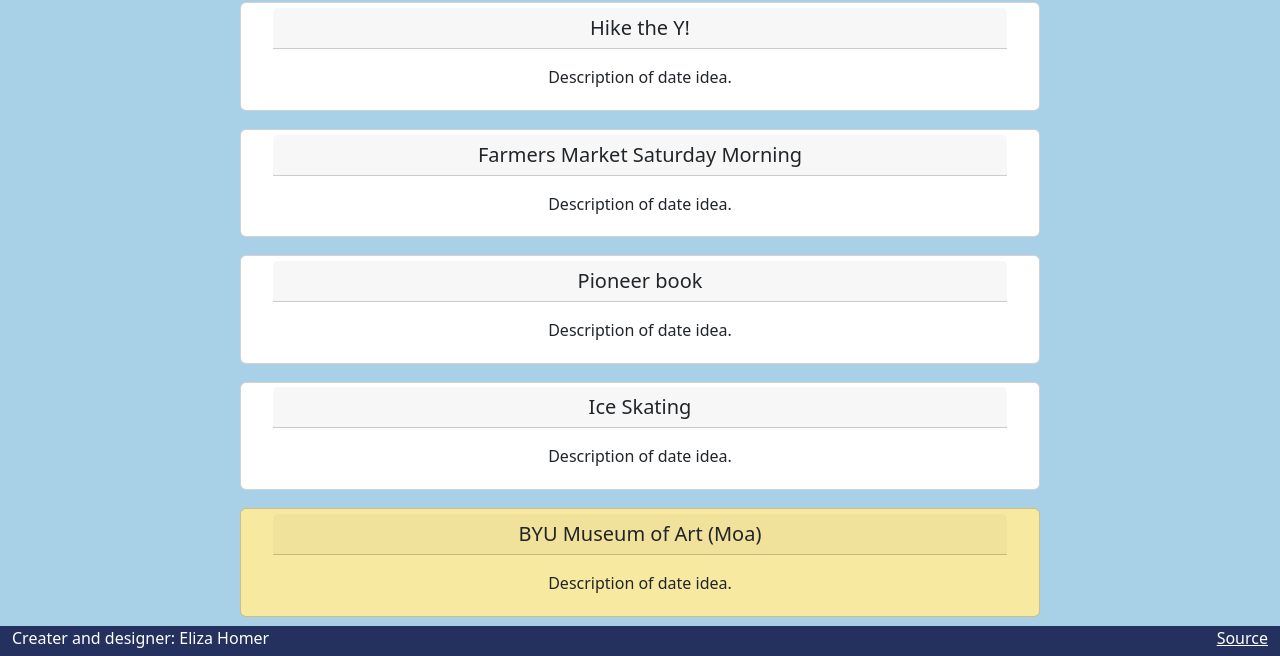
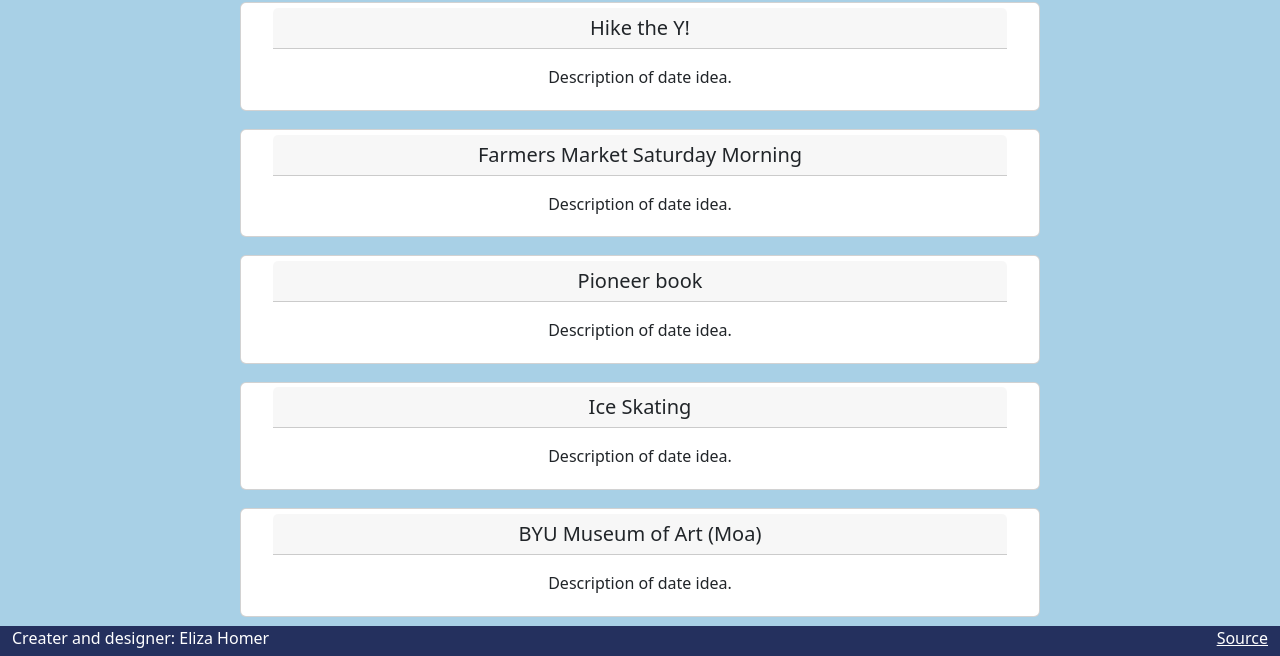
Before and after one commit to ElizaKartchner/startup, a plain HTML site: page darlingDateReviews/topDates.html in a window 1280 px wide. Shown: the part 146-802 px from the top of the page. Drawn offline with nearby package versions, Linux system fonts and the light colour scheme; a web font is replaced by a local one.

Commit message:
fix last one to be white

```diff
--- a/darlingDateReviews/topDates.html
+++ b/darlingDateReviews/topDates.html
@@ -67,7 +67,7 @@
                   <p class="card-text">Description of date idea.</p>
                 </div>
             </div>
-            <div class="card" style="background-color: #F8E9A1;">
+            <div class="card" style="background-color: white;">
                 <h5 class="card-header">BYU Museum of Art (Moa)</h5>
                 <div class="card-body">
                   <p class="card-text">Description of date idea.</p>
```
